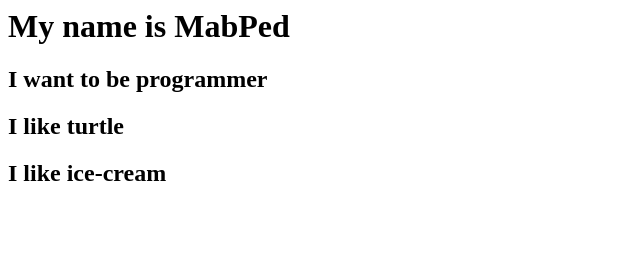
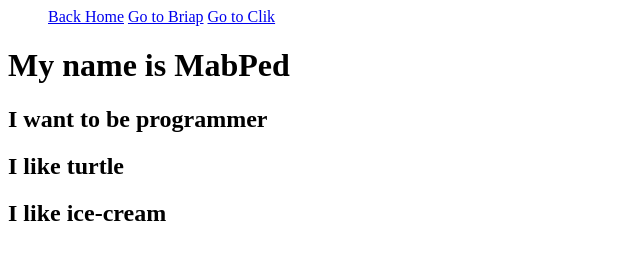
Before and after one commit to TylerButh/Training1, a plain HTML site: page mab.html in a window 1280 px wide. Shown: the whole page, without its empty margins (0-640 px from the left). Drawn offline with Linux system fonts and the light colour scheme.

Commit message:
changed All file

```diff
--- a/mab.html
+++ b/mab.html
@@ -1,7 +1,20 @@
 <html>
 <head>
+	<style>
+		ul {
+			display: inline;
+		}
+		li {
+			display: inline;
+		}
+	</style>
 </head>
 <body>
+	<ul>
+		<li><a href="index.html">Back Home</a></li>
+		<li><a href="Briap.html">Go to Briap</a></li>
+		<li><a href="Clik.html">Go to Clik</a></li>
+	</ul>
 	<h1>My name is MabPed</h1>
 	<h2>I want to be programmer</h2>
 	<h2>I like turtle</h2>
```
Also changed, not shown: Briap.html (+13 -0 lines), Clik.html (+2 -3 lines), index.html (+6 -0 lines).
